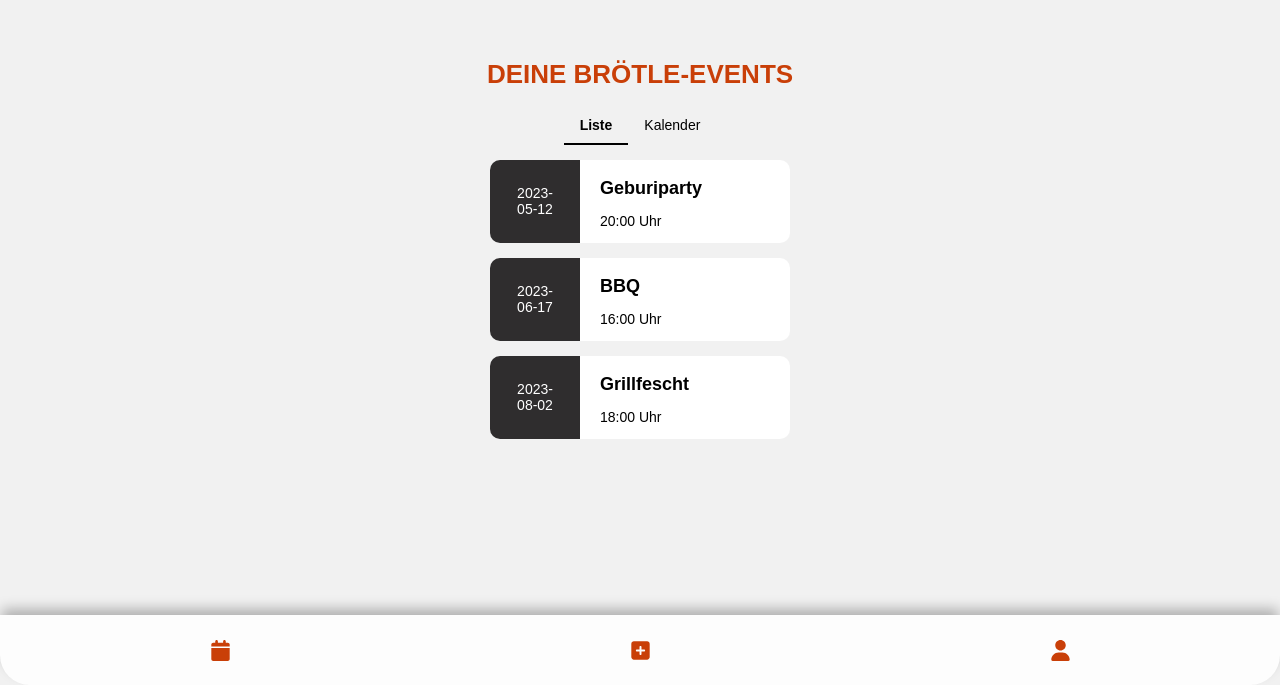
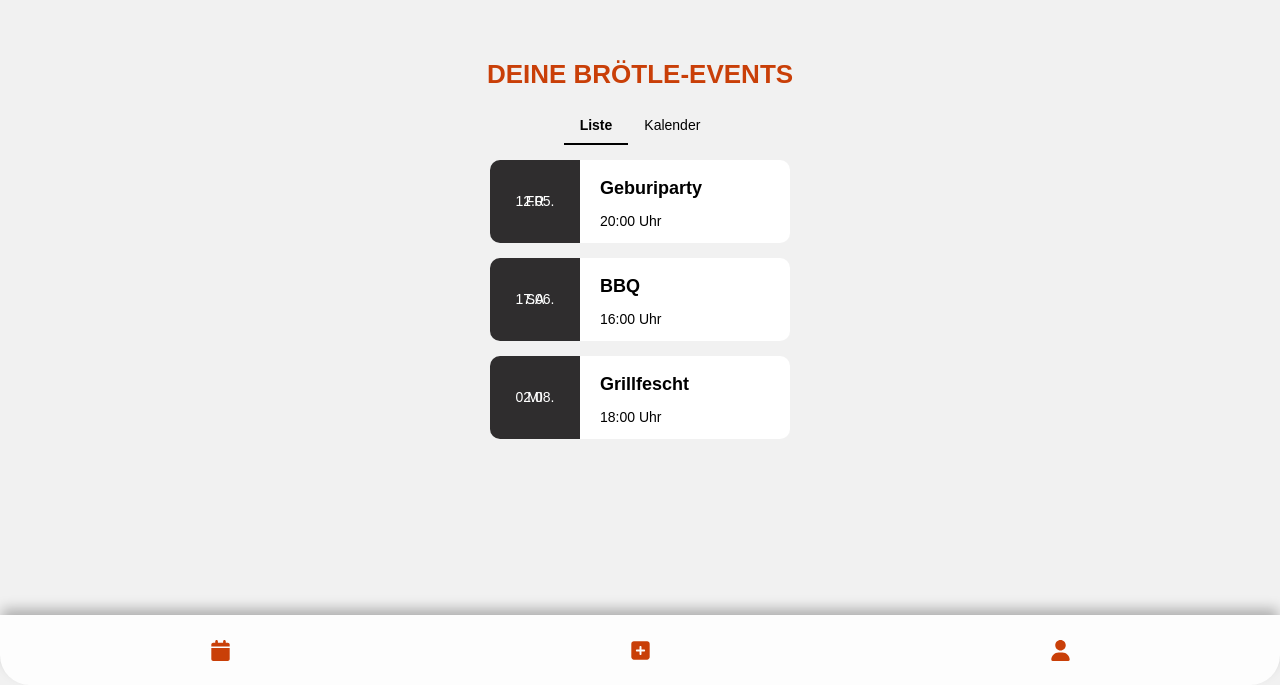
Before and after one commit to ChristianSegundo/spiesser_mma_2022, a Vue app: page /dashboard/dashboard-events in a window 1280 px wide. Shown: the part 115-800 px from the top of the page. Built offline with nearby package versions, Linux system fonts and the light colour scheme; a web font is replaced by a local one; what v-calendar would draw is missing.

Commit message:
DateFormatter programmiert und umgesetzt

```diff
--- a/src/events/SpiesserTime.js
+++ b/src/events/SpiesserTime.js
@@ -146,6 +146,7 @@ export class SpiesserTime{
 
             this.daynumber = stamp.slice(8,10) + "."
             this.fulldate = this.dayname_short + ", " + this.daynumber + " " + this.monthname + " " + this.year
+            this.dateshort = this.daynumber + this.monthnumber
         }; // END CONSTRUCTOR
 
          }; //END CLASS
--- a/src/events/ongoing_events.js
+++ b/src/events/ongoing_events.js
@@ -62,8 +62,8 @@ export default createStore({
                         return sorted_events;
 
                         function compare_timestamps(event1, event2){
-                                var date_string1 = event1.eventdatum + "T" + event1.startzeit + ":00+01:00";
-                                var date_string2 = event2.eventdatum + "T" + event2.startzeit + ":00+01:00";
+                                var date_string1 = event1.eventdatum + "T" + event1.startzeit;
+                                var date_string2 = event2.eventdatum + "T" + event2.startzeit;
                                 var date_timestamp1 = Date.parse(date_string1);
                                 var date_timestamp2 = Date.parse(date_string2);
                                 return date_timestamp1 - date_timestamp2;
--- a/src/views/dashboard/Dashboard_EventsView.vue
+++ b/src/views/dashboard/Dashboard_EventsView.vue
@@ -15,7 +15,8 @@
           <li v-for="event in get_sorted_events" class="dashboard-event-outer" @click="linkto(event.id)">
             <div class="dashboard-event-inner">
               <div class="dashboard-event-inner-date">
-                <p>{{ event.eventdatum }}</p>
+                <p>{{ getSpiesserDay(event.eventdatum, event.startzeit) }}</p>
+                <p>{{ getSpiesserDate(event.eventdatum, event.startzeit) }}</p>
               </div>
               <div class="dashboard-event-inner-name">
                 <p class="dashboard-eventname">{{ event.eventname }}</p>
@@ -88,6 +89,7 @@
 // @ is an alias to /src
 import FirstComponent from '@/components/FirstComponent.vue'
 import 'v-calendar/dist/style.css'
+import {SpiesserTime} from '../../events/SpiesserTime.js'
 
 export default {
   name: 'Dashboard_EventsView',
@@ -97,7 +99,17 @@ export default {
   methods: {
     linkto(ID) {
       this.$router.push("/dashboard/event-details/" + ID)
-    }
+    },
+    getSpiesserDay(eventdatum, eventtime){
+      var stamp = eventdatum + "T" + eventtime;
+      var date = new SpiesserTime(stamp)
+      return date.dayname_short
+    },
+    getSpiesserDate(eventdatum, eventtime){
+      var stamp = eventdatum + "T" + eventtime;
+      var date = new SpiesserTime(stamp);
+      return date.dateshort;
+    },
   },
   computed: {
     alle_events() {
--- a/src/views/dashboard/Event_DetailView.vue
+++ b/src/views/dashboard/Event_DetailView.vue
@@ -12,7 +12,7 @@
   <p>Vorschau</p>
 
   <div class="preview-date">
-    <p id="date">{{event.eventdatum}}</p>
+    <p id="date">{{getSpiesserDate(event.eventdatum, event.startzeit)}}</p>
     <p id="time">{{event.startzeit}} Uhr</p>
   </div>
 
@@ -28,6 +28,7 @@
 // @ is an alias to /src
 import FirstComponent from '@/components/FirstComponent.vue'
 import MapsComponent from '@/components/MapsComponent.vue';
+import {SpiesserTime} from '../../events/SpiesserTime.js'
 
 export default {
   name: 'Event_UebersichtView',
@@ -40,6 +41,13 @@ export default {
       ID: this.$route.params.id
     }
   },
+  methods:{
+    getSpiesserDate(eventdatum, eventtime){
+      var stamp = eventdatum + "T" + eventtime;
+      var date = new SpiesserTime(stamp);
+      return date.fulldate;
+    },
+  },
   computed:{
     event(){
       return this.$store.getters.get_eventbyID(this.ID)
```
